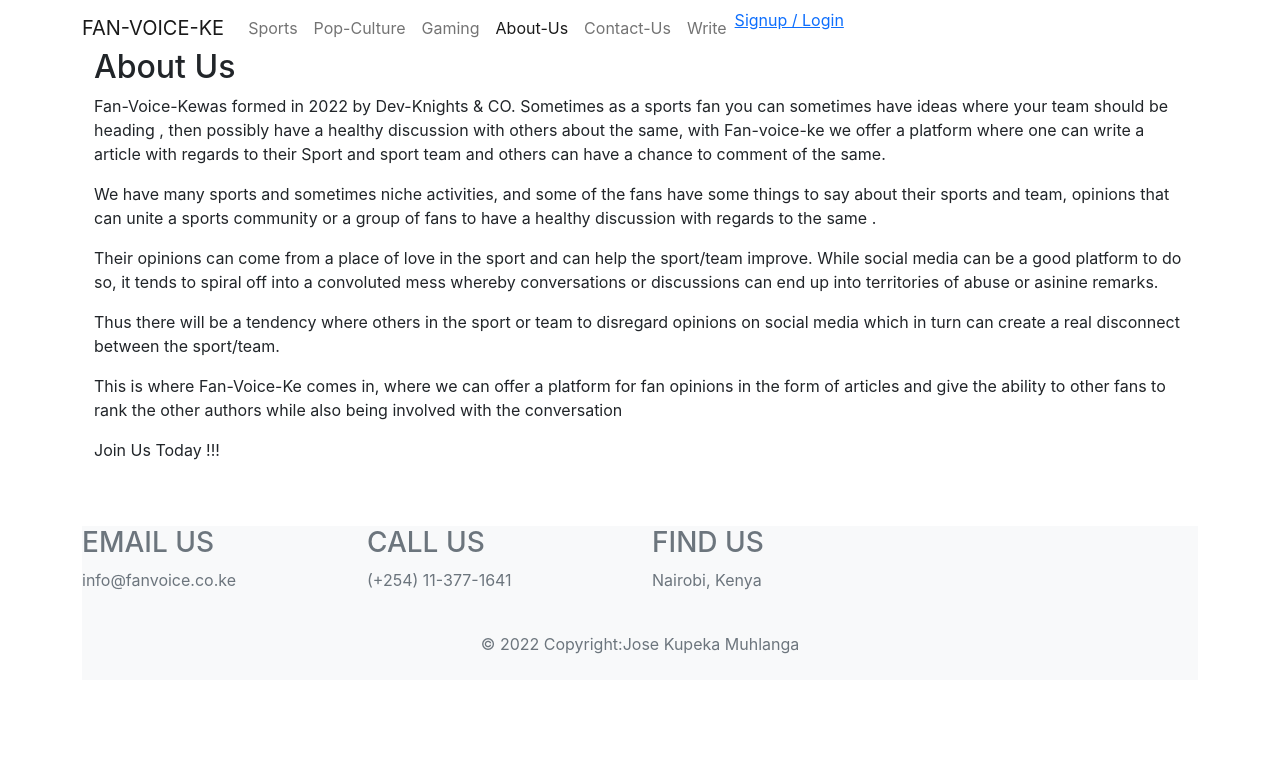
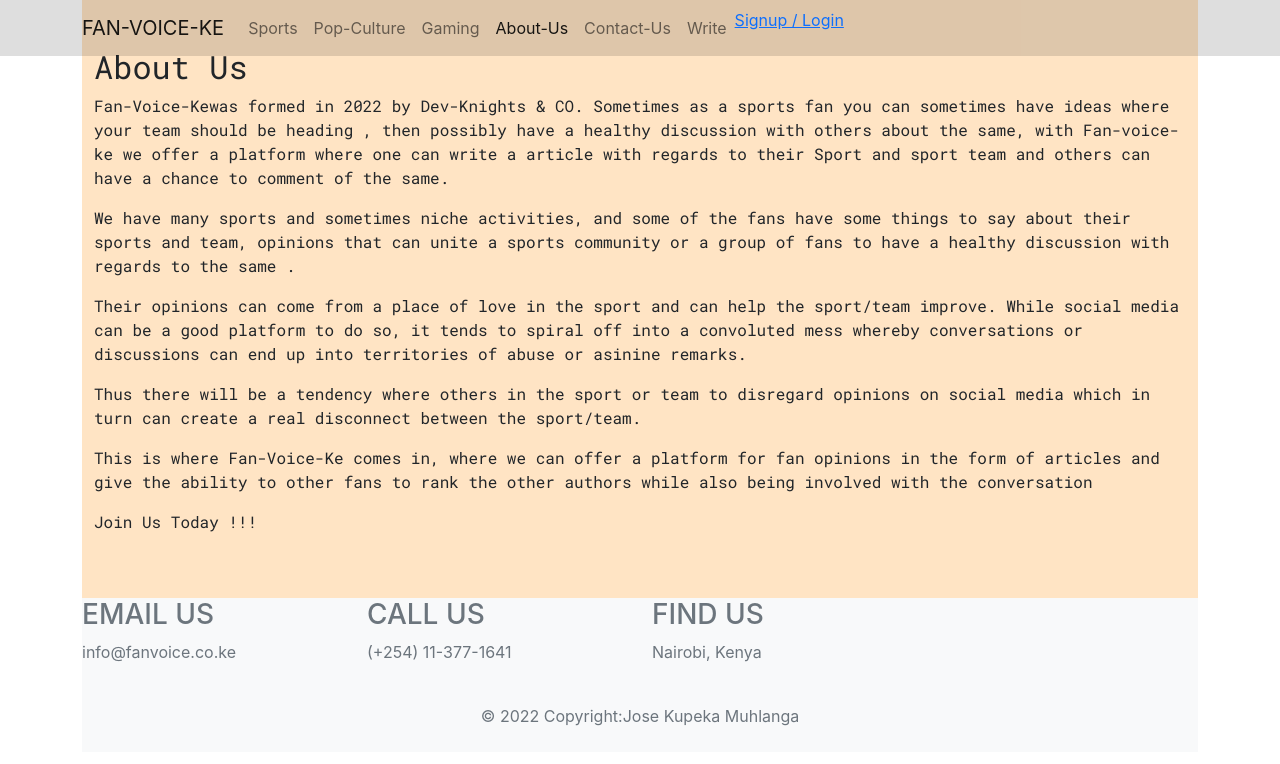
Before and after one commit to JMuhlanga/fan-voice, a React (Create React App) app: page /about in a window 1280 px wide. Shown: the top 764 px of the page. Built offline with nearby package versions, Linux system fonts and the light colour scheme; no server answers.

Commit message:
Some Styling

```diff
--- a/src/index.css
+++ b/src/index.css
@@ -14,3 +14,30 @@ code {
   font-family: source-code-pro, Menlo, Monaco, Consolas, 'Courier New',
     monospace;
 }
+
+.row-home {
+  position: relative;
+  height: 714px;
+}
+
+.container .album {
+  font-family: Roboto Mono;
+  font: size 18px;
+  background-color: bisque;
+}
+.container .album .reg-form{
+  font-family: Roboto Mono;
+  font: size 18px;
+  background-color: burlywood;
+}
+
+/* .col{
+} */
+
+nav {
+  background-color: rgba(0, 0, 0, 0.13);
+}
+
+.app {
+  background-color: beige;
+}
```
